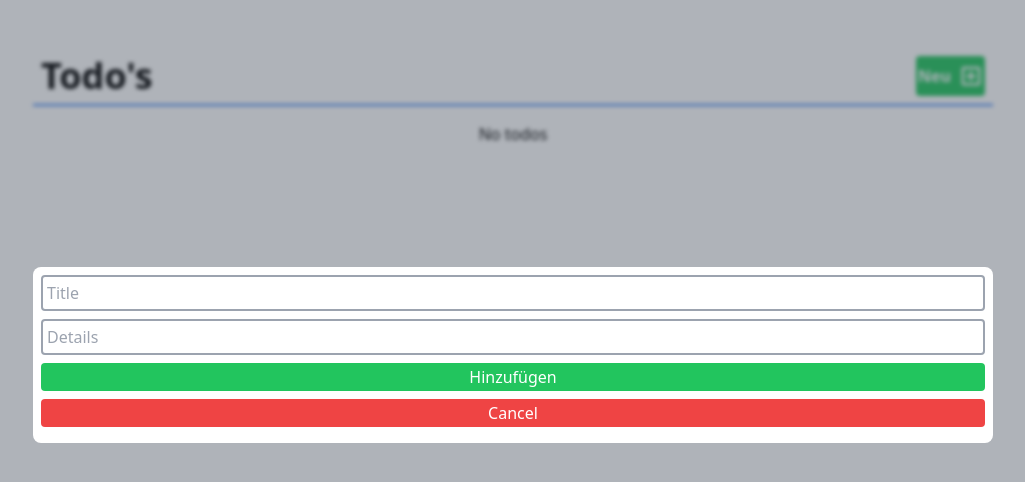
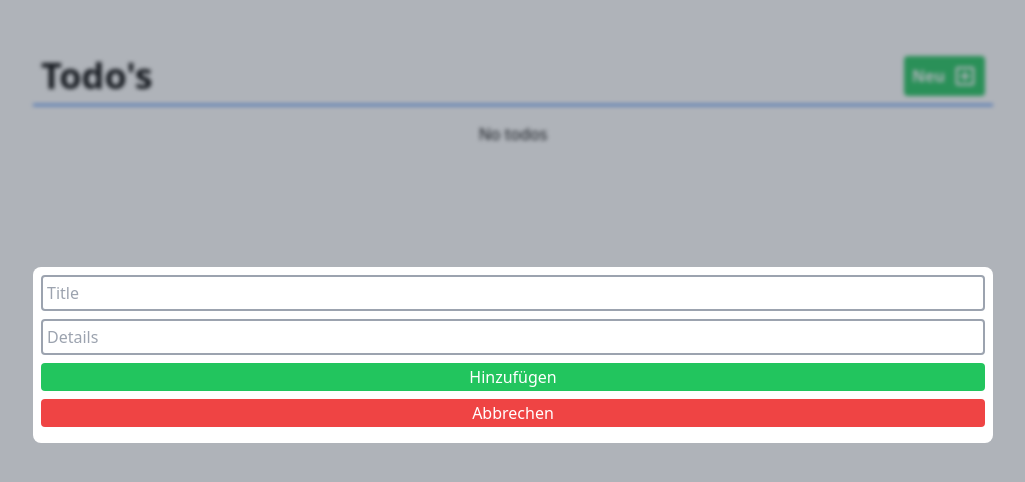
Before and after one commit to nischelf/proplex-coding-challenge, a React (Vite) app: page / in a window 1280 px wide. Both pictures are taken after a click on the button "Neu". Shown: the top 482 px of the page, without its empty margins (127-1152 px from the left). Built offline with nearby package versions, Linux system fonts and the light colour scheme.

Commit message:
change text to german

```diff
--- a/src/App.tsx
+++ b/src/App.tsx
@@ -28,7 +28,7 @@ export default function App() {
 
   function addTodoHandler() {
     if (!title) {
-      setErrorMsg("Title is required");
+      setErrorMsg("Titel ist erforderlich!");
       return;
     }
     setTodos([...todos, { title, details, done }]);
@@ -67,7 +67,7 @@ export default function App() {
 
   function saveEditHandler() {
     if (!title) {
-      setErrorMsg("Title is required");
+      setErrorMsg("Titel ist erforderlich!");
       return;
     }
     const newTodos = todos.map((todo, i) => {
@@ -126,12 +126,13 @@ export default function App() {
         <h1 className="text-4xl font-bold">Todo's</h1>
         <button
           onClick={() => setAddMode(!addMode)}
-          className="bg-green-500 rounded text-white p-0.5 flex gap-2 items-center"
+          className="bg-green-500 rounded text-white py-0.5 px-2 flex gap-2 items-center"
         >
           <p className="font-bold">Neu</p>
           <PlusSquare size={24} weight="bold" alt={"Todo hinzufügen"} />
         </button>
       </header>
+
       {(addMode || editMode) && (
         <div>
           {addMode ? (
@@ -145,6 +146,7 @@ export default function App() {
               onClick={cancelHandler}
             ></div>
           )}
+
           <TodoInput
             title={title}
             details={details}
@@ -158,6 +160,7 @@ export default function App() {
           />
         </div>
       )}
+
       <TodoList
         todos={todos}
         deleteTodoHandler={deleteTodoHandler}
--- a/src/components/TodoInput.tsx
+++ b/src/components/TodoInput.tsx
@@ -55,9 +55,9 @@ export default function TodoInput({
           onClick={cancelHandler}
           className="bg-red-500 rounded text-white p-0.5 w-full"
         >
-          Cancel
+          Abbrechen
         </button>
-        <p className="text-red-500">{errorMsg}</p>
+        <p className="text-red-500 font-bold">{errorMsg}</p>
       </div>
     </div>
   );
```
